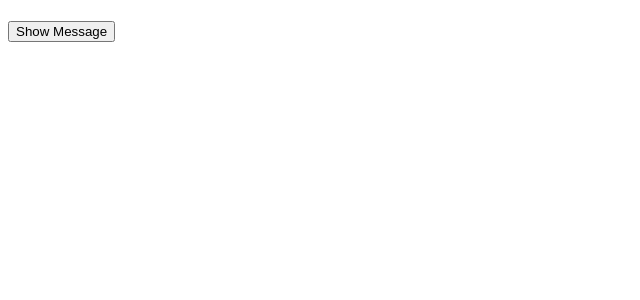
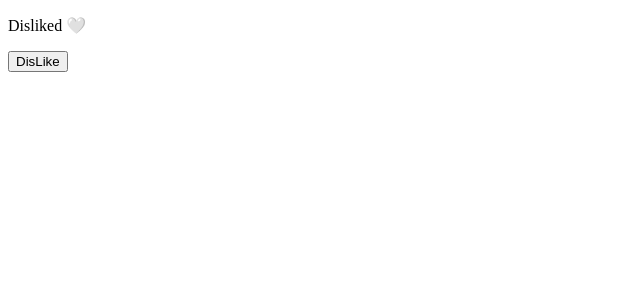
Before and after one commit to AshaminBiswas/React-REV, a React (Vite) app in the folder state/: page / in a window 1280 px wide. Shown: the top 300 px of the page, without its empty margins (0-640 px from the left). Built offline with nearby package versions, Linux system fonts and the light colour scheme.

Commit message:
feat: comment out Toggle component and render Like component in App

```diff
--- a/state/src/App.jsx
+++ b/state/src/App.jsx
@@ -1,11 +1,13 @@
 import React from 'react'
 import Counter from './components/Counter'
 import Toggle from './components/Toggle'
+import Like from './components/Like'
 function App() {
   return (
     <div>
       {/* <Counter/> */}
-      <Toggle/>
+      {/* <Toggle/> */}
+      <Like/>
     </div>
   )
 }
--- /dev/null
+++ b/state/src/components/Like.jsx
@@ -0,0 +1,14 @@
+import React, { useState } from 'react'
+function Like() {
+
+    const [like, setLike] = useState(false)
+
+  return (
+    <div>
+      <p>{like? "Liked ❤️": "Disliked 🤍"}</p>
+      <button onClick={()=>setLike(!like)}>{like? "Like" : "DisLike"}</button>
+    </div>
+  )
+}
+
+export default Like
```
